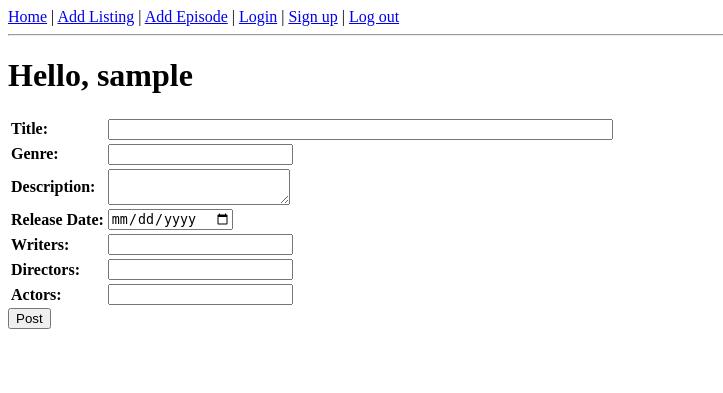
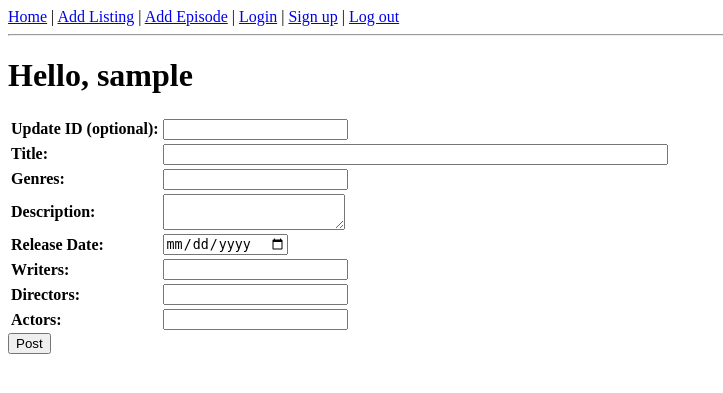
Before and after one commit to will-cromar/trackr-web, a Flask app: page /addlisting in a window 1280 px wide. Shown: the top 393 px of the page, without its empty margins (0-723 px from the left). Run offline with Flask 2, Linux system fonts and the light colour scheme; the visitor is signed in with stand-in values (Sample User, id 1); data comes from the database, SQL or seed files in the repository; lists and menus that the app fills with data are empty.

Commit message:
Added ability to update existing listings.

```diff
--- a/app/forms.py
+++ b/app/forms.py
@@ -1,17 +1,18 @@
 from flask_wtf import FlaskForm
 from wtforms import StringField, IntegerField, TextAreaField
 from wtforms.fields.html5 import DateField
-from wtforms.validators import DataRequired, InputRequired, NumberRange
+from wtforms.validators import DataRequired, InputRequired, NumberRange, Optional
 
 
 class MovieForm(FlaskForm):
-    title = StringField('title', validators=[DataRequired()])
-    genres = StringField('genres', validators=[DataRequired()])
-    description = TextAreaField('description')
-    release_date = DateField('release_date')
-    writers = StringField('writers')
-    directors = StringField('directors')
-    actors = StringField('actors')
+    update_id = IntegerField('update_id', validators=[Optional()])
+    title = StringField('title', validators=[InputRequired()])
+    genres = StringField('genres', validators=[InputRequired()])
+    description = TextAreaField('description', validators=[InputRequired()])
+    release_date = DateField('release_date', validators=[InputRequired()])
+    writers = StringField('writers', validators=[InputRequired()])
+    directors = StringField('directors', validators=[InputRequired()])
+    actors = StringField('actors', validators=[InputRequired()])
 
 
 class EpisodeForm(FlaskForm):
--- a/app/templates/addlisting.html
+++ b/app/templates/addlisting.html
@@ -3,6 +3,10 @@
     <form action="/addlisting/submit" method="post" name="postmovie">
     {{ form.hidden_tag() }}
     <table style="width:match_content">
+      <tr align="left">
+        <th>Update ID (optional):</th>
+        <th>{{ form.update_id() }}</th>
+      </tr>
 
       <tr align="left" >
         <th>Title:</th>
@@ -10,7 +14,7 @@
       </tr>
 
       <tr align="left" >
-        <th>Genre:</th>
+        <th>Genres:</th>
         <th>{{ form.genres() }}</th>
       </tr>
 
--- a/app/views.py
+++ b/app/views.py
@@ -35,6 +35,14 @@ def postmovie():
     if not current_user.is_admin:
         flash("You must be an admin to make changes to the database.")
     elif form.validate_on_submit():
+        if form.update_id.data:
+            m = models.Listing.query.get(form.update_id.data)
+            if m is None:
+                flash("Update ID is invalid.")
+                return redirect('/addlisting')
+        else:
+            m = models.Listing()
+
         director_strings = form.directors.data.split(",")
         directors = list(map(models.Person.make_or_get, director_strings))
         writer_strings = form.writers.data.split(",")
@@ -43,13 +51,15 @@ def postmovie():
         actors = list(map(models.Person.make_or_get, actor_strings))
         genre_strings = form.genres.data.split(",")
         genres = list(map(models.Genre.make_or_get, genre_strings))
-        m = models.Listing(title=form.title.data,
-                           description=form.description.data,
-                           release_date=form.release_date.data,
-                           directors=directors,
-                           writers=writers,
-                           actors=actors,
-                           genres=genres)
+
+        m.title = form.title.data
+        m.description = form.description.data
+        m.release_date = form.release_date.data
+        m.directors = directors
+        m.writers = writers
+        m.actors = actors
+        m.genres = genres
+
         db.session.add(m)
         db.session.commit()
         flash("Submitted entry as ID {}".format(m.listing_id))
```
